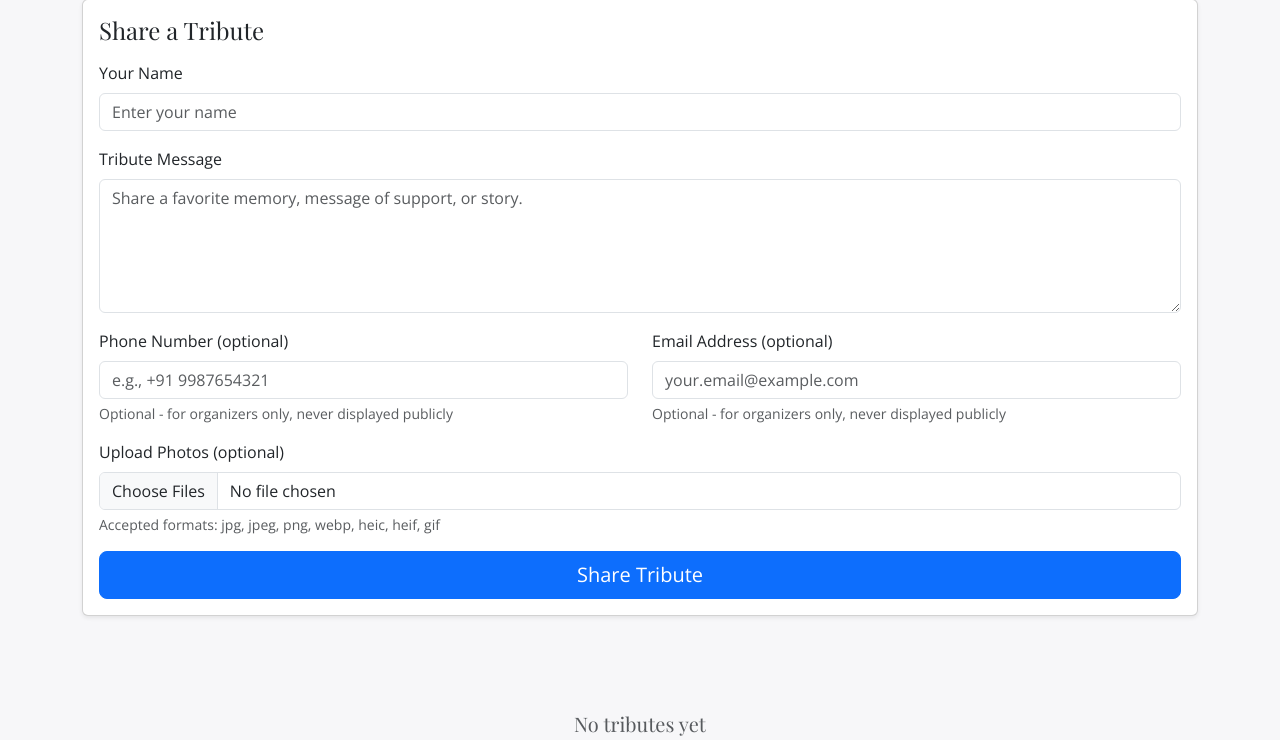
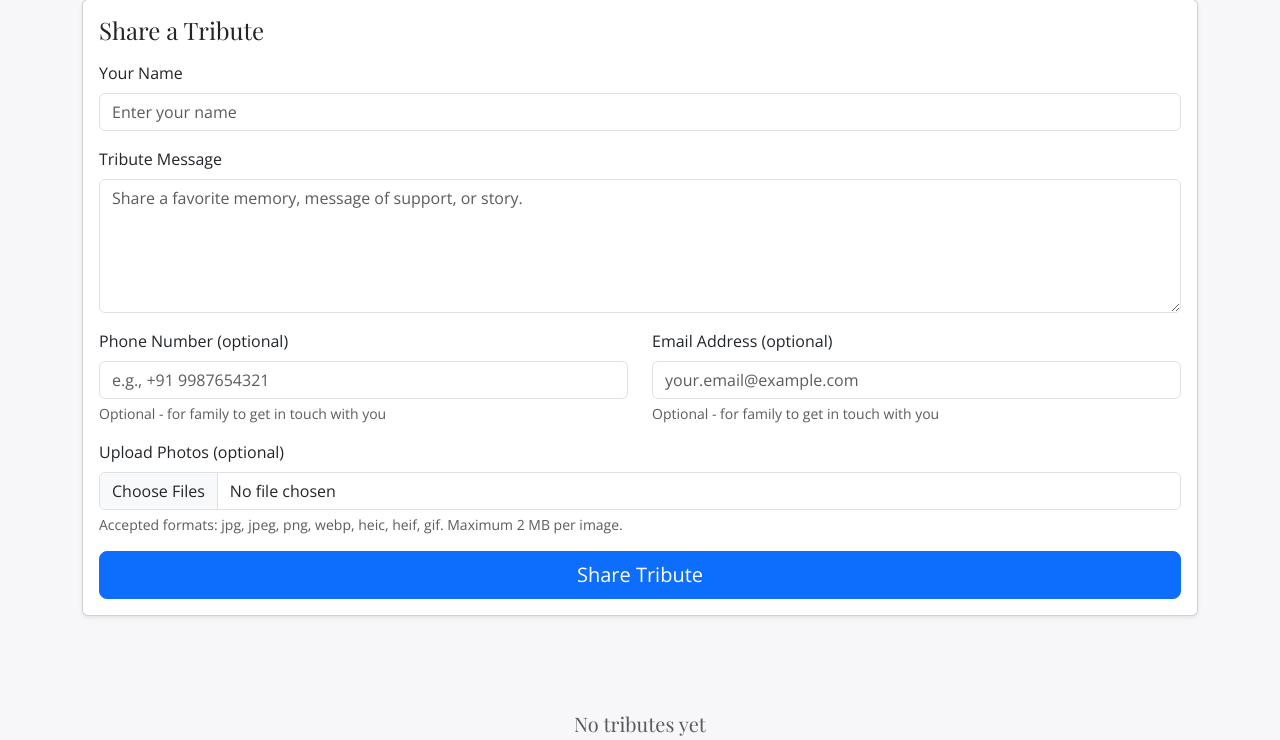
Before and after one commit to PunitSubudhi/minimal-memorial-website, a Flask app: page /tributes in a window 1280 px wide. Shown: the part 296-1036 px from the top of the page. Run offline with Flask 3, Linux system fonts and the light colour scheme.

Commit message:
Clarify form field help text and add image size info for tribute submissions

```diff
--- a/app/templates/partials/_form.html
+++ b/app/templates/partials/_form.html
@@ -21,7 +21,7 @@
                 <div class="col-md-6 mb-3">
                     {{ form.phone.label(class_="form-label") }}
                     {{ form.phone(class_="form-control", maxlength=20) }}
-                    <div class="form-text">Optional - for organizers only, never displayed publicly</div>
+                    <div class="form-text">Optional - for family to get in touch with you</div>
                     {% for error in form.phone.errors %}
                         <div class="invalid-feedback d-block">{{ error }}</div>
                     {% endfor %}
@@ -29,7 +29,7 @@
                 <div class="col-md-6 mb-3">
                     {{ form.email.label(class_="form-label") }}
                     {{ form.email(class_="form-control", maxlength=120, type="email") }}
-                    <div class="form-text">Optional - for organizers only, never displayed publicly</div>
+                    <div class="form-text">Optional - for family to get in touch with you</div>
                     {% for error in form.email.errors %}
                         <div class="invalid-feedback d-block">{{ error }}</div>
                     {% endfor %}
@@ -38,7 +38,7 @@
             <div class="mb-3">
                 {{ form.photos.label(class_="form-label") }}
                 {{ form.photos(class_="form-control", multiple=true) }}
-                <div class="form-text">Accepted formats: {{ ', '.join(config.get('ALLOWED_EXTENSIONS', ())) }}</div>
+                <div class="form-text">Accepted formats: {{ ', '.join(config.get('ALLOWED_EXTENSIONS', ())) }}. Maximum 2 MB per image.</div>
                 {% for error in form.photos.errors %}
                     <div class="invalid-feedback d-block">{{ error }}</div>
                 {% endfor %}
```
